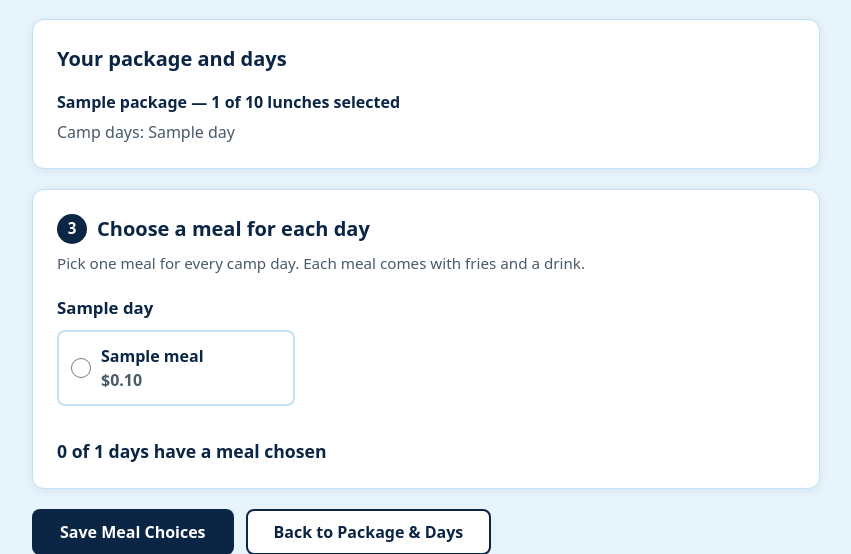
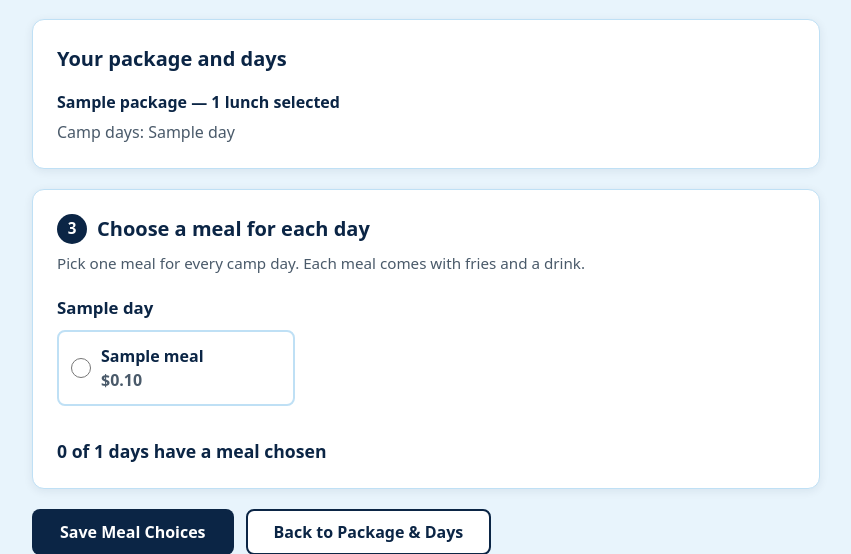
Before and after one commit to kamyrenb-glitch/summer-camp-lunch-package-registration, a Flask app: template templates/meals.html in a window 1280 px wide. Shown: the part 290-844 px from the top of the page, without its empty margins (214-1065 px from the left). Run offline with Flask 3, Linux system fonts and the light colour scheme; the template is opened without the code that fills it: most values are stand-ins (such as "Sample title", 1, 10 or a date in 2020); some libraries are stand-ins or nearby versions.

Commit message:
Fix meal summary wording

```diff
--- a/templates/meals.html
+++ b/templates/meals.html
@@ -35,7 +35,7 @@
     <!-- A reminder of what was chosen on the package page -->
     <section class="card" aria-labelledby="summary-heading">
       <h2 id="summary-heading">Your package and days</h2>
-      <p class="package-summary">{{ package.name }} — {{ days|length }} of {{ package.lunches }} lunches selected</p>
+      <p class="package-summary">{{ package.name }} — {{ days|length }} {{ "lunch" if days|length == 1 else "lunches" }} selected</p>
       <p class="summary-days">Camp days: {{ days|join(", ") }}</p>
     </section>
 
```
Also changed, not shown: tests/test_app.py (+10 -0 lines).
